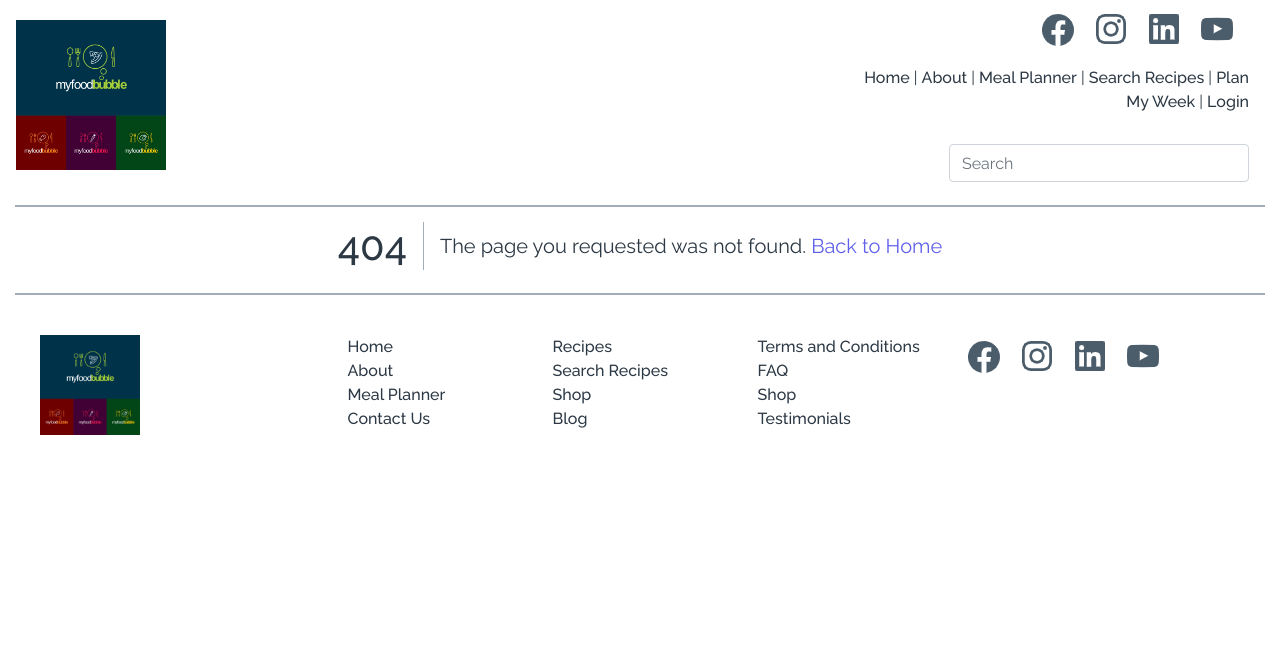
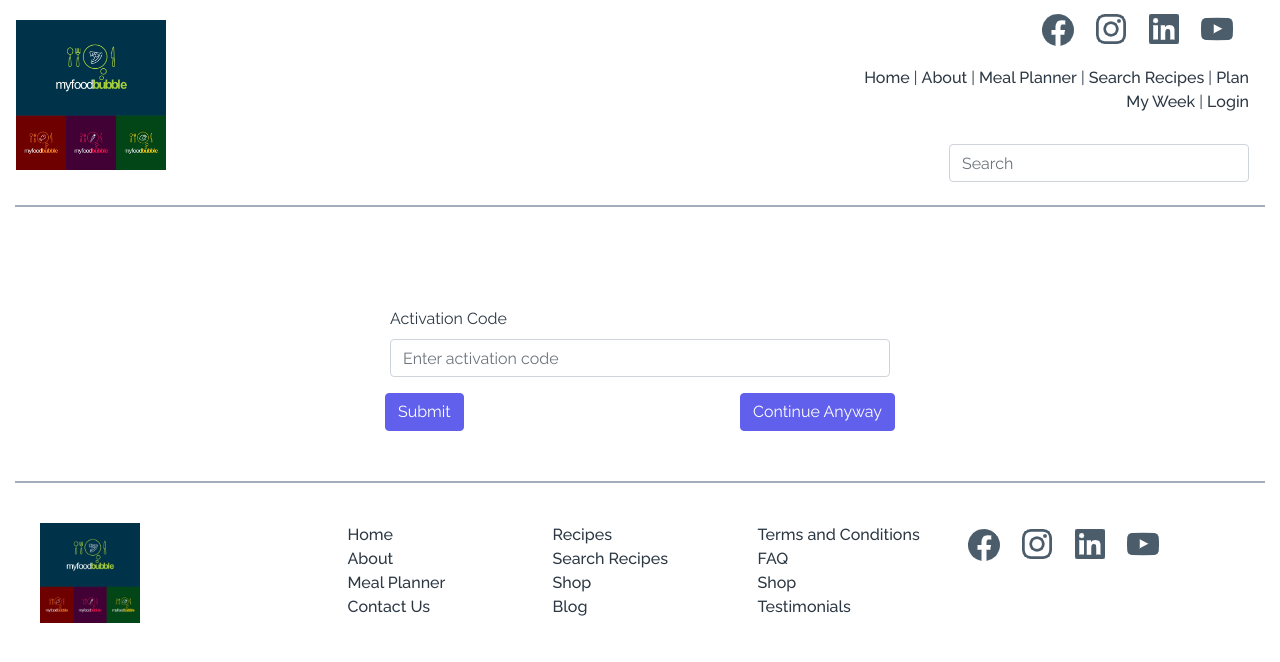
Before and after one commit to ammarjussa/foodbubble, a React (Create React App) app: page /activation in a window 1280 px wide. Shown: the top 662 px of the page. Built offline with nearby package versions, Linux system fonts and the light colour scheme.

Commit message:
Activation added

```diff
--- a/src/Routes.js
+++ b/src/Routes.js
@@ -2,6 +2,7 @@ import React from 'react';
 import { BrowserRouter as Router, Switch, Route } from 'react-router-dom';
 import AppHeader from './components/Layout/Header';
 import Login from './components/Auth/Login';
+import Activation from './components/Auth/Activation';
 import Register from './components/Auth/Register';
 import ForgotPassword from './components/Auth/ForgotPassword';
 import NotFound from './components/Layout/NotFound';
@@ -41,6 +42,7 @@ function AppRoutes() {
       <Switch>
         <Route path="/" exact component={Home} />
         <Route path="/login" exact component={Login} />
+        <Route path="/activation" exact component={Activation} />
         <Route path="/register" exact component={Register} />
         <Route path="/about" exact component={About} />
         <Route path="/preference" exact component={ShopPreferences} />
--- /dev/null
+++ b/src/components/Auth/Activation.js
@@ -0,0 +1,59 @@
+import React, { useState } from 'react';
+import { Button, Form, Col } from 'react-bootstrap';
+import { useHistory } from 'react-router-dom';
+import axios from '../../axios';
+import { useLocation } from 'react-router-dom';
+
+const Activation = () => {
+  const history = useHistory();
+  const location = useLocation();
+
+  const [activation, setActivation] = useState('');
+
+  const onSubmit = async (e) => {
+    e.preventDefault();
+    if (location.state) {
+      try {
+        const response = await axios.post('/auth/activate', {
+          userId: location.state.id,
+          activationCode: activation,
+        });
+        if (response.status === 200) {
+          alert('Password change successful');
+          history.push('/login');
+        }
+      } catch (err) {
+        console.log(err);
+        alert('Error! Please try again');
+      }
+    }
+  };
+
+  return (
+    <div className="login-component">
+      <Form>
+        <Form.Row>
+          <Form.Group as={Col} controlId="formGridCode">
+            <Form.Label>Activation Code</Form.Label>
+            <Form.Control
+              type="text"
+              value={activation}
+              onChange={(e) => setActivation(e.target.value)}
+              placeholder="Enter activation code"
+            />
+          </Form.Group>
+        </Form.Row>
+        <Form.Row className="d-flex justify-content-between">
+          <Button type="submit" onClick={onSubmit}>
+            Submit
+          </Button>
+          <Button type="submit" onClick={() => history.push('/')}>
+            Continue Anyway
+          </Button>
+        </Form.Row>
+      </Form>
+    </div>
+  );
+};
+
+export default Activation;
--- a/src/components/Auth/Login.js
+++ b/src/components/Auth/Login.js
@@ -24,9 +24,9 @@ const Login = () => {
       if (response.status === 200) {
         dispatch(login(response.data));
         localStorage.setItem('user', JSON.stringify(response.data));
-        history.push({
-          pathname: '/',
-        });
+        if (response.data.user.status === 'REGISTERED') {
+          history.push({ pathname: '/activation', state: { id: response.data.user.uid } });
+        } else history.push('/');
       }
     } catch (err) {
       alert('Incorrect username or password');
```
Also changed, not shown: src/components/Home/Home.js (+0 -25 lines).
